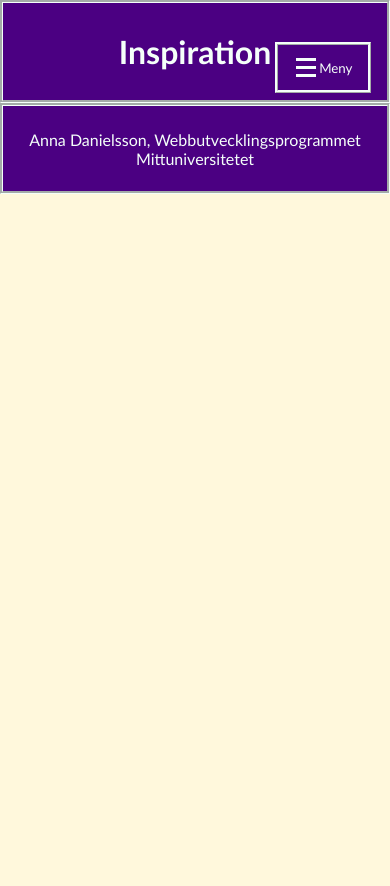
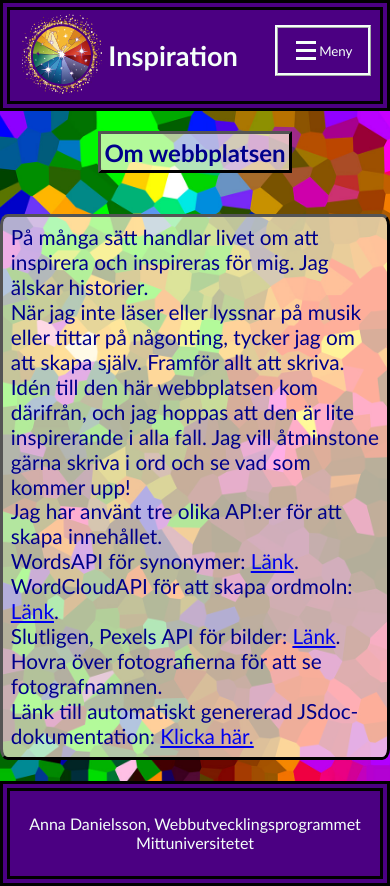
Before and after one commit to Tornrosen/projekt, a website built with Parcel: page src/about.html in a window 390 px wide. Before the commit the page ends 844 px from the top, so only its background shows below. Built offline with nearby package versions, Linux system fonts and the light colour scheme.

Commit message:
uppdatera innehåll, layout, responsivitet, bilder

```diff
--- a/src/about.html
+++ b/src/about.html
@@ -3,12 +3,16 @@
 <head>
     <meta charset="UTF-8">
     <meta name="viewport" content="width=device-width, initial-scale=1.0">
-    <title>Startsida</title>
+    <meta name="description" content="Information om mig och webbplatsen.">
+    <title>Om webbplatsen</title>
     <link rel="stylesheet" href="css/main.scss">
     <script src ="js/main.js" type="module"></script>
+    <link rel="icon" type="image/x-icon" href="images/favicon.ico">
 </head>
 <body>
-    <header><div id="flexCon1"><h1>Inspiration</h1>
+    <header><div id="flexCon1"><a href="index.html"><img src="images/logo.svg" id="logo" width="80" height="80"
+        alt=""></a><img src="images/glint.svg" id="glint" width="35" height="35" alt=""><h1>Inspiration</h1>
+        <img src="images/glitter.svg" id="glitter" width="40" height="40" alt="">
     <button class="menuBtn open" id="openMenu">
         <span class="menuIcon">
         <span class="bars"></span>
@@ -19,7 +23,7 @@
     <nav id="navMenu">
         <ul>
             <li><a href="index.html">Startsida</a></li>
-            <li><a href="about.html">Om mig</a></li>
+            <li><a href="about.html">Om webbplatsen</a></li>
         </ul>
         <button class="menuBtn close" id="closeMenu">
             <span class="menuIcon">
@@ -32,11 +36,24 @@
     <nav id="headMenu">
         <ul>
             <li class="menuItem"><a href="index.html">Startsida</a></li>
-            <li class="menuItem"><a href="about.html">Om mig</a></li>
+            <li class="menuItem"><a href="about.html">Om webbplatsen</a></li>
         </ul>
     </nav>
     </div></header>
-    <div id="flexCon2"></div>
+    <div id="flexCon3">
+        <h2 id="aboutHeader">Om webbplatsen</h2>
+        <p id="aboutText">På många sätt handlar livet om att inspirera och inspireras för mig. Jag älskar historier. <br>
+            När jag inte läser eller lyssnar på musik eller tittar på någonting, tycker jag om
+            att skapa själv. Framför allt att skriva. <br>Idén till den här webbplatsen kom därifrån, och jag
+            hoppas att den är lite inspirerande i alla fall. Jag vill åtminstone gärna skriva i ord och se vad som
+            kommer upp! <br>Jag har använt tre olika API:er för att skapa innehållet.<br> WordsAPI för synonymer:
+            <a href="https://rapidapi.com/dpventures/api/wordsapi">Länk</a>.<br> WordCloudAPI för att skapa ordmoln:
+            <a href ="https://rapidapi.com/Textvis/api/word-cloud">Länk</a>. <br>Slutligen, Pexels API för bilder:
+            <a href ="https://www.pexels.com/api/">Länk</a>. Hovra över fotografierna för att se fotografnamnen.<br>
+            Länk till automatiskt genererad JSdoc-dokumentation: <a href ="#">Klicka här.</a>
+
+        </p>
+    </div>
     <footer><p class="footerContent">Anna Danielsson, Webbutvecklingsprogrammet Mittuniversitetet</p></footer>
 </body>
 </html>
--- a/src/css/_base.scss
+++ b/src/css/_base.scss
@@ -7,10 +7,11 @@ body {
 
 header, footer {
     background-color:  #4B0082 ;
+    border-style:double;
+    border-color: black;
+    border-width: 10px;
     color: #F5FFFA;
     padding: 1%;
-    border-color: #F5FFFA;
-    border-style:groove;
 }
 
 h1, h2, h3,  p {
--- a/src/css/_component.scss
+++ b/src/css/_component.scss
@@ -1,10 +1,50 @@
 
 #wordCloud {
     position:absolute;
-    top: 145%;
+    top: 155%;
     left: 35%;
     background-color:rgba(255, 248, 220, 0.9);
     border-radius: 50%;
+}
+
+
+#aboutText {
+    max-width: 40ch;
+    line-height: 1.2em;
+    font-size: 130%;
+    background-color:rgba(255, 248, 220, 0.7);
+    border-radius: 2%;
+    border-style:outset;
+    border-color:black;
+    text-align: left;
+    padding: 2%;
+}
+
+#aboutHeader {
+    background-color:rgba(255, 248, 220, 0.7);
+    border-radius: 2%;
+    border-style:outset;
+    border-color:black;
+    padding: 1%;
+    width: fit-content;
+}
+
+#glint {
+    position: absolute;
+    top: 9%;
+    left: 27.8%;
+}
+
+#glitter {
+    position: absolute;
+    top: 13.7%;
+    left: 35%;
+}
+
+#logo {
+    position: absolute;
+    top: 6.3%;
+    left: 10%;
 }
 
 #inspiration:hover {
--- a/src/css/_layout.scss
+++ b/src/css/_layout.scss
@@ -11,6 +11,20 @@
     align-items: center;
 }
 
+#flexCon3 {
+    display: flex;
+    flex-direction: column;
+    justify-content: center;
+    align-items: center;
+    background-image: url("background.jpg");
+    background-size: cover;
+    height: 100%;
+    width: auto;
+    margin: 0;
+    padding: 0;
+}
+
+
 #photoSpace {
     display: flex;
     flex-wrap: wrap;
@@ -21,13 +35,13 @@
     list-style-type: none;
     font-size: 100%;
     word-spacing: 0.1em;
-    width: 500px;
+    width:500px;
 
     li {
         display: inline-block;
         padding: 1%;
         margin: 1%;
-        width: 100px;
+        width: 200px;
 
         a:link, a:visited {
             color: #F5FFFA;
@@ -50,12 +64,34 @@
 }
 
 @media screen and (max-width: 1024px) {
+    #flexCon1 {
+        justify-content:flex-start;
+    }
+    #photoSpace {
+        width: 100%;
+        height: auto;
+    }
     #wordCloud {
-        top: 220%;
-        left: 28%;
+        position:relative;
+        top: auto;
+        left: auto;
+        width: fit-content;
+        height: auto;
+    }
+    #cloudCon {
+        display: flex;
+        justify-content: center;
+        align-items: center;
+    }
+    #glitter, #glint {
+        display: none;
+    }
+    #logo {
+        position:relative;
     }
     #headMenu {
         display: none;
+        width: auto;
     }
     .menuBtn {
         display: flex;
@@ -69,7 +105,7 @@
 
     .open {
         position: absolute;
-        top: 5%;
+        top: 3%;
         right: 5%;
     }
 
@@ -129,3 +165,15 @@
                 text-decoration: none;
             }
 }}}
+
+@media screen and (max-width: 720px) {
+
+    h1 {
+        margin: 3%;
+        font-size: 170%;
+    }
+    #photoSpace {
+        width: 80%;
+        height: auto;
+    }
+}
```
Also changed, not shown: src/index.html (+10 -5 lines), src/js/api.js (+4 -4 lines), src/css/background.jpg (added), src/images/favicon.ico (added), src/images/glint.svg (added), src/images/glitter.svg (added), src/images/logo.svg (added), src/images/star.svg (added).
